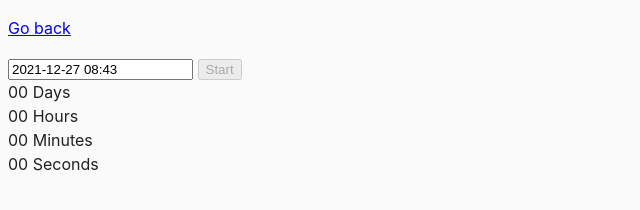
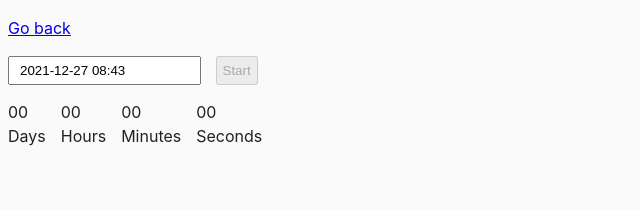
Before and after one commit to OlesiaLykhovyd/goit-js-hw-09, a website built with Parcel: page src/02-timer.html in a window 1280 px wide. Shown: the whole page, without its empty margins (0-640 px from the left). Built offline with nearby package versions, Linux system fonts and the light colour scheme.

Commit message:
Update common.css

```diff
--- a/src/css/common.css
+++ b/src/css/common.css
@@ -3,8 +3,8 @@
 }
 
 body {
-  font-family: -apple-system, BlinkMacSystemFont, 'Segoe UI', Roboto,
-    Oxygen-Sans, Ubuntu, Cantarell, 'Helvetica Neue', sans-serif;
+  font-family: -apple-system, BlinkMacSystemFont, 'Segoe UI', Roboto, Oxygen-Sans, Ubuntu, Cantarell,
+    'Helvetica Neue', sans-serif;
   -webkit-font-smoothing: antialiased;
   -moz-osx-font-smoothing: grayscale;
   background-color: #fafafa;
@@ -16,3 +16,31 @@ img {
   display: block;
   max-width: 100%;
 }
+
+.timer {
+  display: flex;
+}
+
+.field:not(:last-child) {
+  margin-right: 15px;
+}
+
+.field {
+  display: flex;
+  flex-direction: column;
+}
+
+.timer {
+  margin-top: 15px;
+}
+
+input[id='datetime-picker'] {
+  padding-top: 5px;
+  padding-bottom: 5px;
+  padding-left: 10px;
+  margin-right: 10px;
+}
+
+button[type='button'] {
+  padding: 5px;
+}
```
